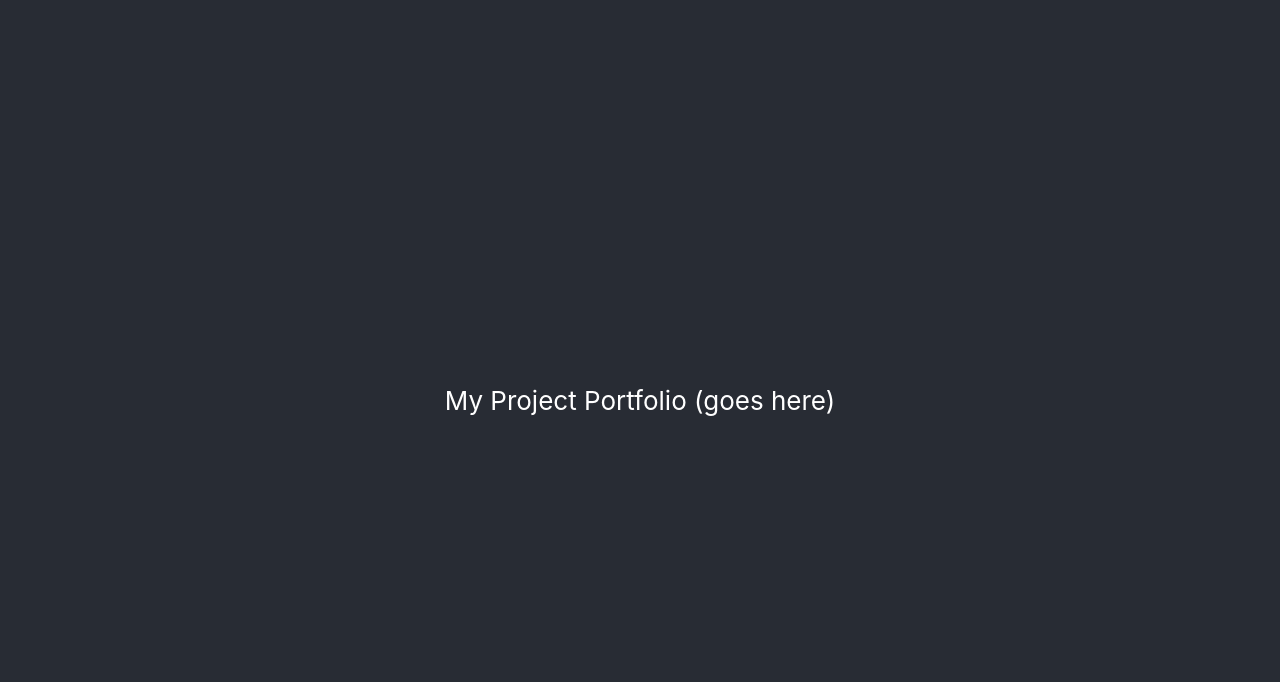
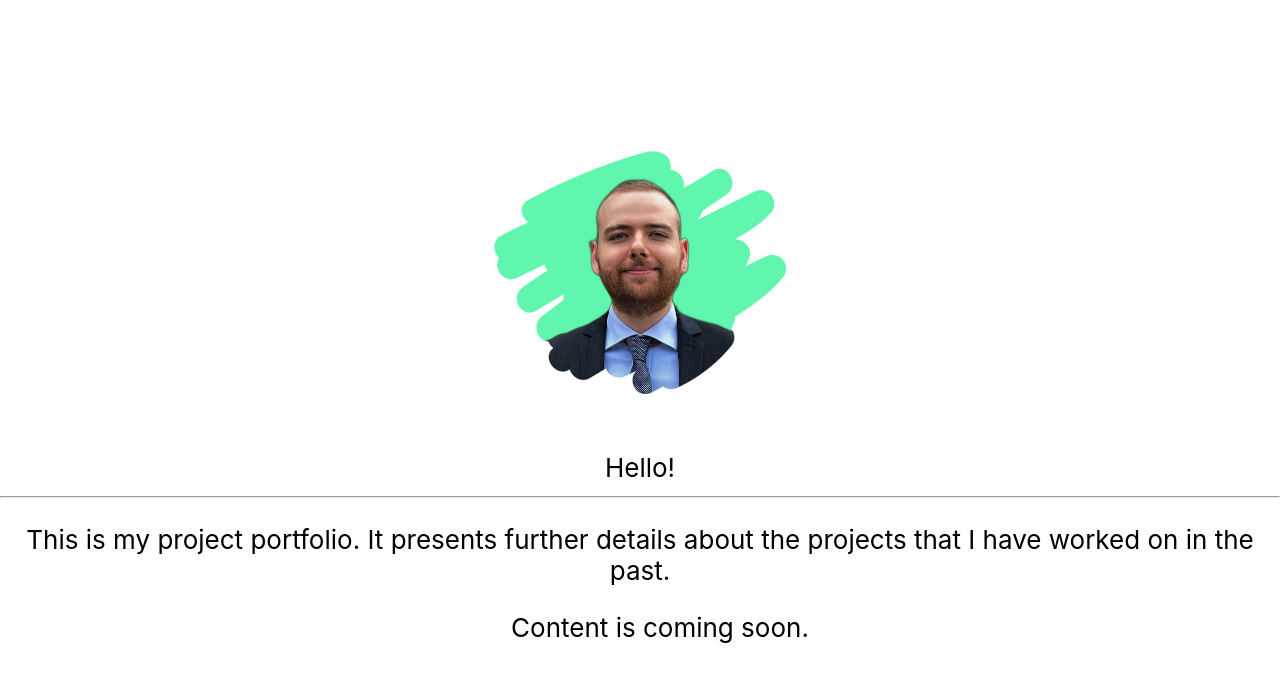
Before and after one commit to fguendling/project-portfolio, a React (Create React App) app: page / in a window 1280 px wide. Shown: the top 682 px of the page. Built offline with nearby package versions, Linux system fonts and the light colour scheme.

Commit message:
add some content

```diff
--- a/public/index.html
+++ b/public/index.html
@@ -24,7 +24,7 @@
       work correctly both with client-side routing and a non-root public URL.
       Learn how to configure a non-root public URL by running `npm run build`.
     -->
-    <title>React App</title>
+    <title>Project Portfolio</title>
   </head>
   <body>
     <noscript>You need to enable JavaScript to run this app.</noscript>
--- a/src/App.css
+++ b/src/App.css
@@ -8,14 +8,14 @@
 }
 
 .App-header {
-  background-color: #282c34;
+  background-color: white; /* #282c34; */
   min-height: 100vh;
   display: flex;
   flex-direction: column;
   align-items: center;
   justify-content: center;
   font-size: calc(10px + 2vmin);
-  color: white;
+  /* color: white; */
 }
 
 .App-link {
--- a/src/App.js
+++ b/src/App.js
@@ -4,11 +4,17 @@ function App() {
   return (
     <div className="App">
       <header className="App-header">
-        { /*
-        <img src="Octocat.png" className="App-logo" alt="logo" />
-        */ }
+
+        <img src="profile-pic.png" className="App-logo" alt="logo" />
+
         <p>
-          My Project Portfolio (goes here)
+          Hello!
+          <hr>
+          </hr>
+          <p>This is my project portfolio. It presents further details about the projects that I have worked on in the past.</p>
+          <ul>
+            Content is coming soon.
+          </ul>
         </p>
       </header>
     </div>
```
Also changed, not shown: public/profile-pic.png (added).
